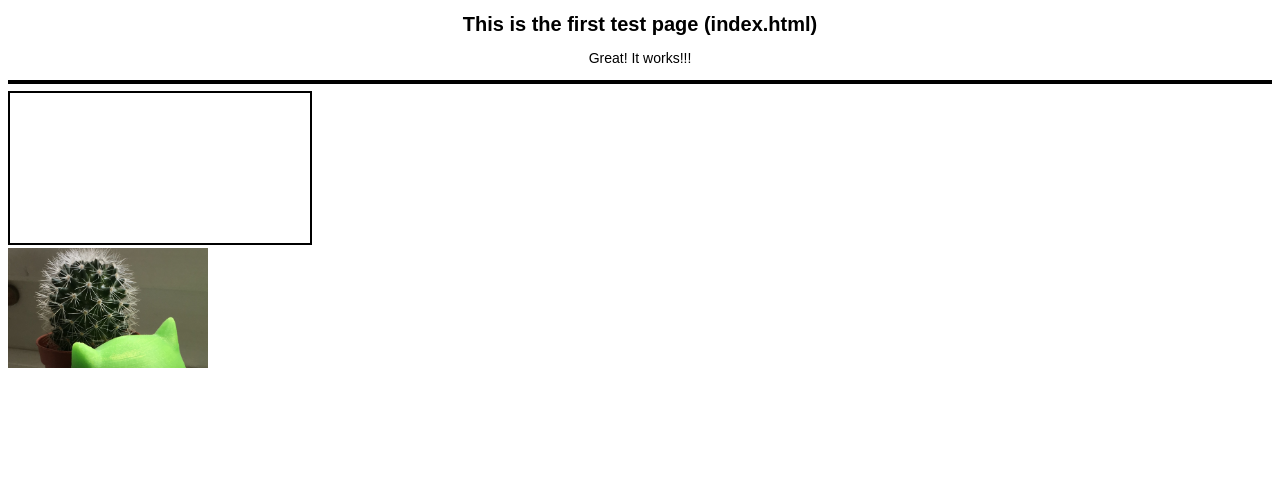
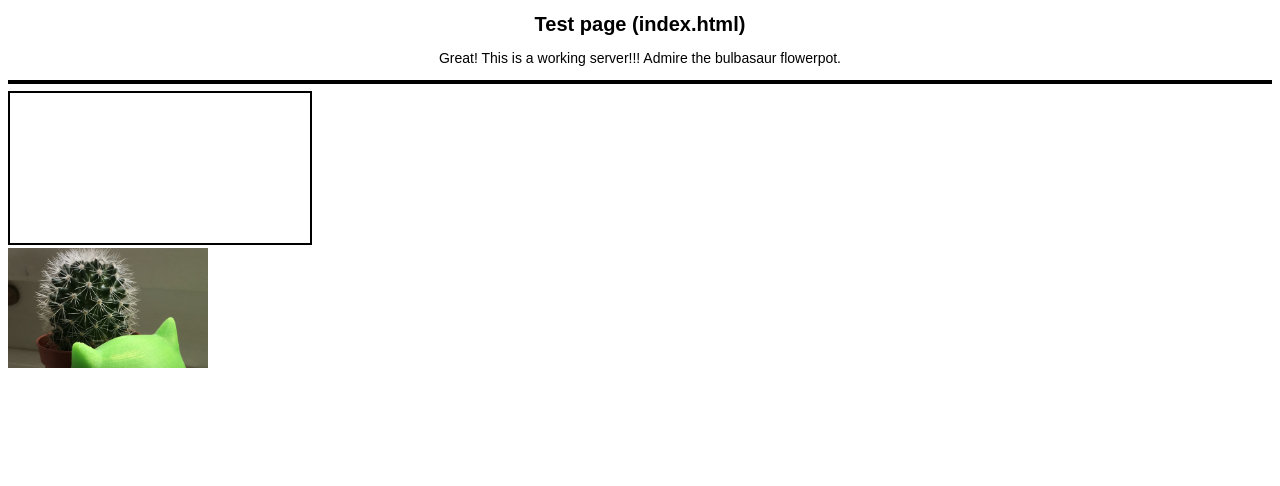
Before and after one commit to thorinaboenke/webserver, a website: page public/index.html in a window 1280 px wide. Drawn offline with Linux system fonts and the light colour scheme; files that its build step writes are made by us from their sources.

```diff
--- a/public/index.html
+++ b/public/index.html
@@ -2,13 +2,14 @@
 <html>
   <head>
     <meta charset="utf-8" />
-    <title>My test page</title>
+    <title>webserver test page</title>
     <link href="public/styles.css" rel="stylesheet" />
   </head>
+
   <body>
     <div>
-      <h1>This is the first test page (index.html)</h1>
-      <p>Great! It works!!!</p>
+      <h1>Test page (index.html)</h1>
+      <p>Great! This is a working server!!! Admire the bulbasaur flowerpot.</p>
       <hr />
       <canvas id="my-canvas"></canvas>
       <div class="container">
```
Also changed, not shown: package.json (+1 -8 lines), README.md, 1 other file.
